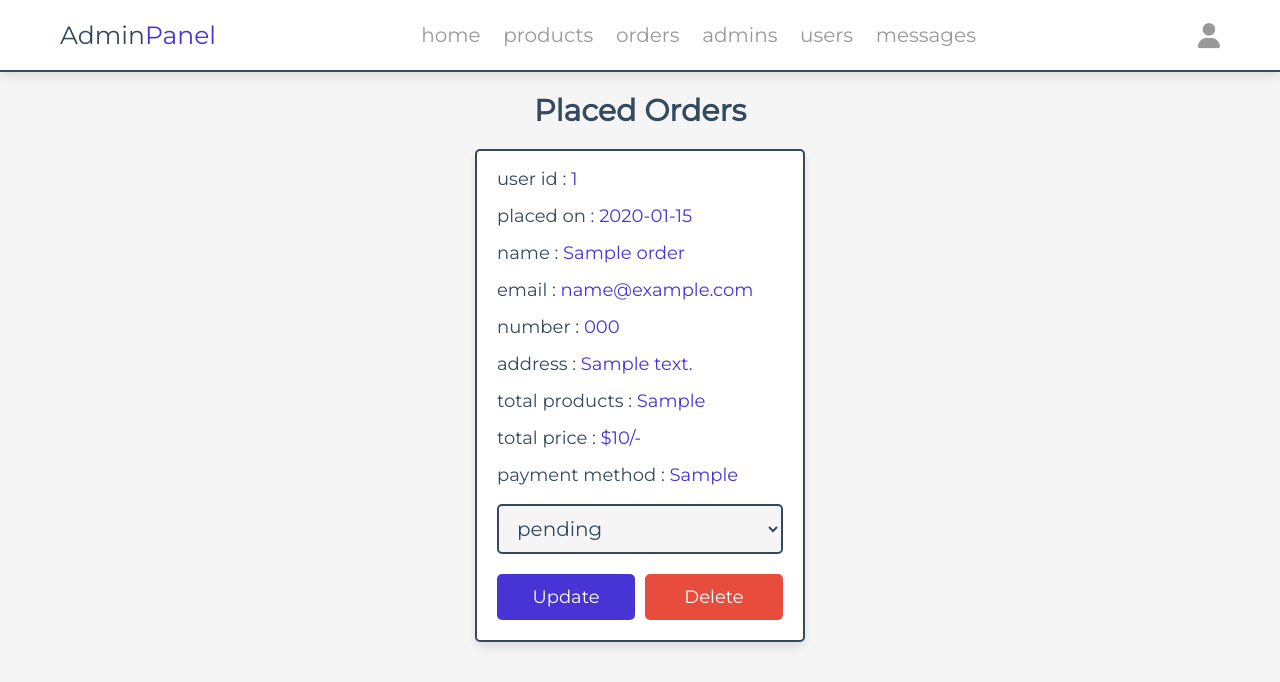
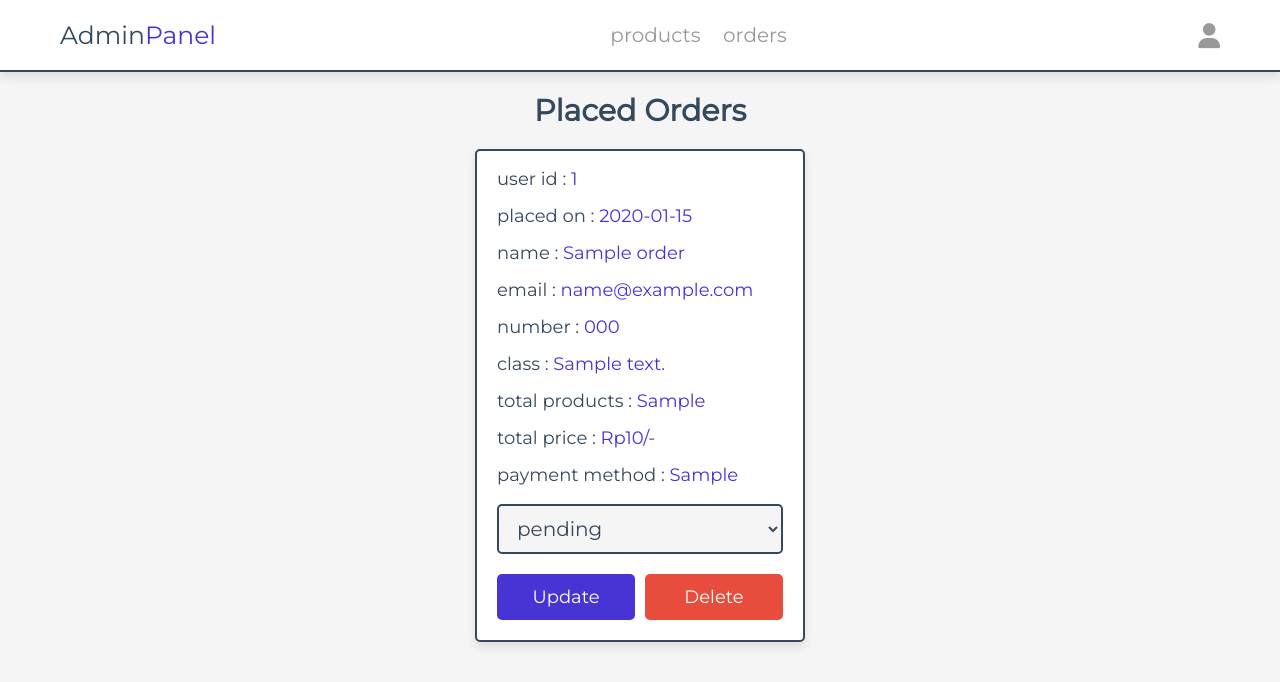
Before and after one commit to ranbojaah/Pekaka, a PHP site: page /admin/placed_orders.php in a window 1280 px wide. Shown: the top 682 px of the page. Run offline with PHP 8.4, Linux system fonts and the light colour scheme; a user stored in the database is signed in; data comes from the database, SQL or seed files in the repository; tables that the repository leaves empty hold one stand-in row (values such as "Sample post"); some libraries are stand-ins or nearby versions.

Commit message:
EDIT EDIT DAN EDIT

```diff
--- a/admin/admin_login.php
+++ b/admin/admin_login.php
@@ -17,7 +17,7 @@ if(isset($_POST['submit'])){
    if($select_admin->rowCount() > 0){
       $fetch_admin_id = $select_admin->fetch(PDO::FETCH_ASSOC);
       $_SESSION['admin_id'] = $fetch_admin_id['id'];
-      header('location:dashboard.php');
+      header('location:products.php');
    }else{
       $message[] = 'incorrect username or password!';
    }
@@ -62,7 +62,6 @@ if(isset($message)){
 
    <form action="" method="POST">
       <h3>login now</h3>
-      <p>default username = <span>admin</span> & password = <span>111</span></p>
       <input type="text" name="name" maxlength="20" required placeholder="enter your username" class="box" oninput="this.value = this.value.replace(/\s/g, '')">
       <input type="password" name="pass" maxlength="20" required placeholder="enter your password" class="box" oninput="this.value = this.value.replace(/\s/g, '')">
       <input type="submit" value="login now" name="submit" class="btn">
--- a/admin/placed_orders.php
+++ b/admin/placed_orders.php
@@ -68,9 +68,9 @@ if(isset($_GET['delete'])){
       <p> name : <span><?= $fetch_orders['name']; ?></span> </p>
       <p> email : <span><?= $fetch_orders['email']; ?></span> </p>
       <p> number : <span><?= $fetch_orders['number']; ?></span> </p>
-      <p> address : <span><?= $fetch_orders['address']; ?></span> </p>
+      <p> class : <span><?= $fetch_orders['address']; ?></span> </p>
       <p> total products : <span><?= $fetch_orders['total_products']; ?></span> </p>
-      <p> total price : <span>$<?= $fetch_orders['total_price']; ?>/-</span> </p>
+      <p> total price : <span>Rp<?= $fetch_orders['total_price']; ?>/-</span> </p>
       <p> payment method : <span><?= $fetch_orders['method']; ?></span> </p>
       <form action="" method="POST">
          <input type="hidden" name="order_id" value="<?= $fetch_orders['id']; ?>">
--- a/category.php
+++ b/category.php
@@ -56,7 +56,7 @@ include 'components/add_cart.php';
          <img src="uploaded_img/<?= $fetch_products['image']; ?>" alt="">
          <div class="name"><?= $fetch_products['name']; ?></div>
          <div class="flex">
-            <div class="price"><span>$</span><?= $fetch_products['price']; ?></div>
+            <div class="price"><span>Rp</span><?= $fetch_products['price']; ?></div>
             <input type="number" name="qty" class="qty" min="1" max="99" value="1" maxlength="2">
          </div>
       </form>
--- a/checkout.php
+++ b/checkout.php
@@ -121,9 +121,9 @@ if(isset($_POST['submit'])){
       <p><i class="fas fa-phone"></i><span><?= $fetch_profile['number'] ?></span></p>
       <p><i class="fas fa-envelope"></i><span><?= $fetch_profile['email'] ?></span></p>
       <a href="update_profile.php" class="btn">update info</a>
-      <h3>delivery address</h3>
+      <h3>class</h3>
       <p><i class="fas fa-map-marker-alt"></i><span><?php if($fetch_profile['address'] == ''){echo 'please enter your address';}else{echo $fetch_profile['address'];} ?></span></p>
-      <a href="update_address.php" class="btn">update address</a>
+      <!-- <a href="update_address.php" class="btn">update address</a> -->
       <select name="method" class="box" required>
          <option value="" disabled selected>select payment method --</option>
          <option value="cash on delivery">cash on delivery</option>
--- a/components/admin_header.php
+++ b/components/admin_header.php
@@ -15,15 +15,15 @@ if(isset($message)){
 
    <section class="flex">
 
-      <a href="dashboard.php" class="logo">Admin<span>Panel</span></a>
+      <a href="products.php" class="logo">Admin<span>Panel</span></a>
 
       <nav class="navbar">
-         <a href="dashboard.php">home</a>
+         <!-- <a href="dashboard.php">home</a> -->
          <a href="products.php">products</a>
          <a href="placed_orders.php">orders</a>
-         <a href="admin_accounts.php">admins</a>
+         <!-- <a href="admin_accounts.php">admins</a>
          <a href="users_accounts.php">users</a>
-         <a href="messages.php">messages</a>
+         <a href="messages.php">messages</a> -->
       </nav>
 
       <div class="icons">
--- a/components/user_header.php
+++ b/components/user_header.php
@@ -18,7 +18,6 @@ if(isset($message)){
 
       <nav class="navbar">
          <a href="home.php">home</a>
-         <a href="about.php">about</a>
          <a href="menu.php">menu</a>
          <a href="orders.php">orders</a>
          <a href="contact.php">contact</a>
--- a/quick_view.php
+++ b/quick_view.php
@@ -53,7 +53,7 @@ include 'components/add_cart.php';
       <a href="category.php?category=<?= $fetch_products['category']; ?>" class="cat"><?= $fetch_products['category']; ?></a>
       <div class="name"><?= $fetch_products['name']; ?></div>
       <div class="flex">
-         <div class="price"><span>$</span><?= $fetch_products['price']; ?></div>
+         <div class="price"><span>Rp</span><?= $fetch_products['price']; ?></div>
          <input type="number" name="qty" class="qty" min="1" max="99" value="1" maxlength="2">
       </div>
       <button type="submit" name="add_to_cart" class="cart-btn">add to cart</button>
```
Also changed, not shown: register.php (+5 -2 lines).
